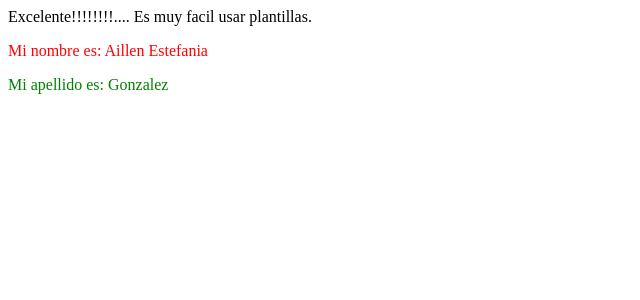
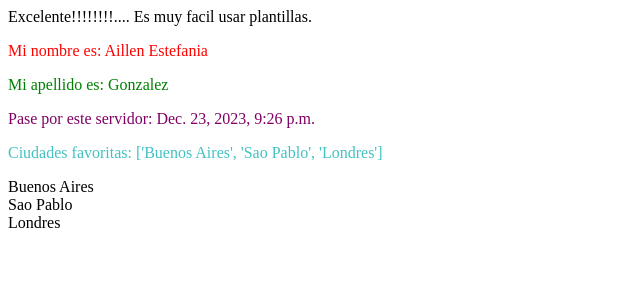
Before and after one commit to AillenGonzalez/PYTHON---Proyecto-Final, a Django app: page /AppCoder/cursos/ in a window 1280 px wide. Shown: the top 300 px of the page, without its empty margins (0-640 px from the left). Run offline with Django 5.2, Linux system fonts and the light colour scheme.

Commit message:
Servidor en funcionamiento

```diff
--- a/ProyectoFinal/AppCoder/templates/AppCoder/padre.html
+++ b/ProyectoFinal/AppCoder/templates/AppCoder/padre.html
@@ -10,5 +10,10 @@
   Excelente!!!!!!!!.... Es muy facil usar plantillas.
   <p style="color: red">Mi nombre es: {{ nombre }}</p>
   <p style="color: green">Mi apellido es: {{ apellido }}</p>
+  <p style="color: rgb(128, 0, 100)">Pase por este servidor: {{ hora }}</p>
+  <p style="color: rgb(66, 194, 194)">Ciudades favoritas: {{ ciudades_preferidas }}</p>
+  {% for ciudad in ciudades_preferidas %}
+      {{ ciudad }} </br>
+  {% endfor %}
 </body>
 </html>
--- a/ProyectoFinal/AppCoder/urls.py
+++ b/ProyectoFinal/AppCoder/urls.py
@@ -1,7 +1,8 @@
 from django.urls import path
-from AppCoder.views import cursos_view, inicio_view
+from AppCoder.views import cursos_view, inicio_view, profesores_view
 
 urlpatterns = [
     path("inicio/", inicio_view),
-    path("cursos/", cursos_view)
+    path("cursos/", cursos_view),
+    path("profesores/", profesores_view)
 ]
--- a/ProyectoFinal/AppCoder/views.py
+++ b/ProyectoFinal/AppCoder/views.py
@@ -1,6 +1,7 @@
 from django.shortcuts import render
 from django.http import HttpResponse
 from django.template import Template, Context
+from datetime import datetime
 
 def inicio_view(xx):
     return HttpResponse("Bienvenidos")
@@ -12,8 +13,14 @@ def xx_cursos_view(xx):
 def cursos_view(xx):
     nombre = "Aillen Estefania"
     apellido = "Gonzalez"
+    ahora = datetime.now()
 
-    diccionario = {'nombre': nombre, 'apellido': apellido} #Para enviar el contexto
+    diccionario = {
+        'nombre': nombre,
+        'apellido': apellido,
+        'hora': ahora,
+        'ciudades_preferidas': ["Buenos Aires", "Sao Pablo", "Londres"]
+        } #Para enviar el contexto
 
     ruta = "C:\\Users\\Kida\\Documents\\Proyecto final\\ProyectoFinal\\AppCoder\\templates\\AppCoder\\padre.html"
 
@@ -24,3 +31,6 @@ def cursos_view(xx):
     documento = plantilla.render(contexto) # Acá renderizamos la plantilla en documento
 
     return HttpResponse(documento)
+
+def profesores_view(xx):
+    return render(xx, "AppCoder/padre.html")
```
